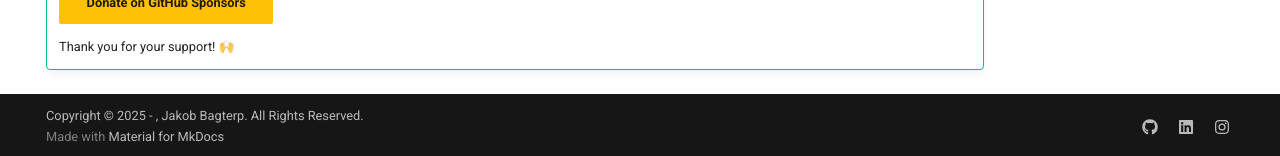
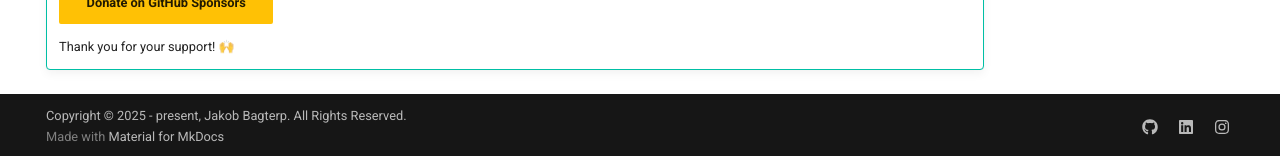
Before and after one commit to jakob-bagterp/index-now-submit-sitemap-urls-action, an MkDocs documentation site: the page built from docs/index.md, in a window 1280 px wide and 900 px high, scrolled down 577 px. Shown: the part 741-897 px from the top of the window. Built offline with MkDocs 1.6.1 and Material for MkDocs 9.7.7, drawn with Linux system fonts in a browser that asks for light colours; comment, search, counter and statistics services are not loaded.

Commit message:
Updated copyright clause.

```diff
--- a/mkdocs.yml
+++ b/mkdocs.yml
@@ -2,7 +2,7 @@ site_name: Automatically Submit Sitemap from GitHub Pages to IndexNow 🔎
 site_url: https://jakob-bagterp.github.io/index-now-submit-sitemap-gh-pages-action/
 site_description: If you're using GitHub Pages, this action will automatically submit your sitemap to IndexNow for faster indexing by Bing, Yandex, DuckDuckGo and other search engines
 site_author: Jakob Bagterp
-copyright: Copyright © 2025 - , Jakob Bagterp. All Rights Reserved.
+copyright: Copyright © 2025 - present, Jakob Bagterp. All Rights Reserved.
 repo_url: https://github.com/jakob-bagterp/index-now-submit-sitemap-gh-pages-action
 
 nav:
```
